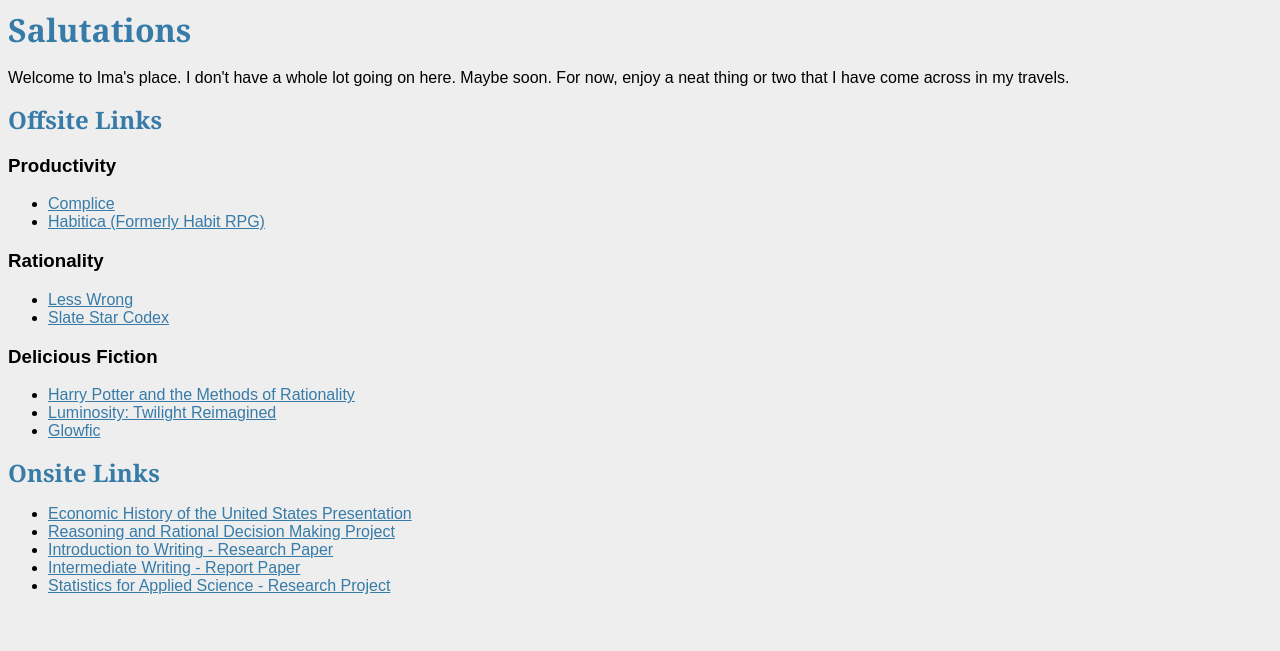
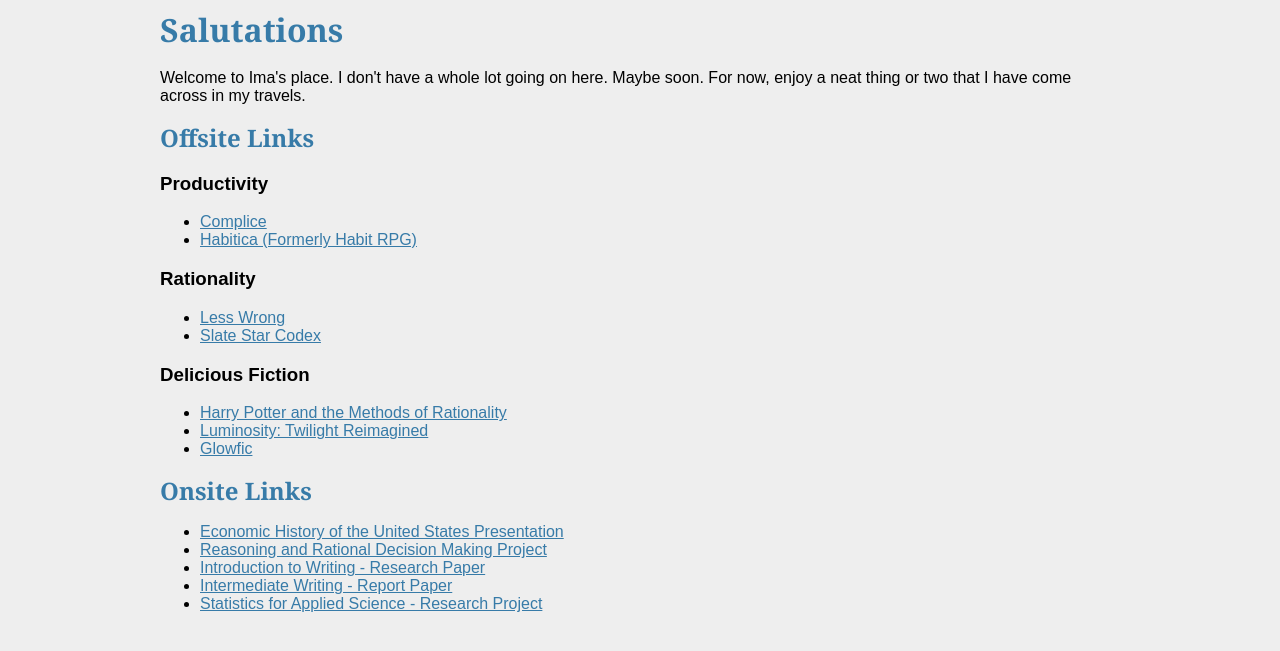
Before and after one commit to imajunryou/blinkwink, a Flask app: page / in a window 1280 px wide. Shown: the top 651 px of the page. Run offline with Flask 2, Linux system fonts and the light colour scheme.

Commit message:
Added simple content wrapper to avoid wide lines of text on wide screens

```diff
--- a/blinkwink/static/css/main.css
+++ b/blinkwink/static/css/main.css
@@ -1,6 +1,16 @@
 body {
   font-family: sans-serif;
   background: #eee;
+}
+
+.wrapper {
+    margin-left: auto;
+    margin-right: auto;
+
+    max-width: 960px;
+
+    padding-right: 10px;
+    padding-left: 10px;
 }
 
 a, h1, h2 {
--- a/blinkwink/templates/_base.html
+++ b/blinkwink/templates/_base.html
@@ -4,9 +4,12 @@
     <link rel="stylesheet" href="{{ url_for('static', filename='css/main.css') }}">
 </head>
 <body>
-  {% block content %}
-  {% endblock %}
-  {% block footer %}
-  <div><a href={{ url_for('main.index') }}>Home</a></div>
-  {% endblock %}
+  <div class="wrapper">
+    {% block content %}
+    {% endblock %}
+
+    {% block footer %}
+    <div><a href={{ url_for('main.index') }}>Home</a></div>
+    {% endblock %}
+  </div>
 </body>
```
